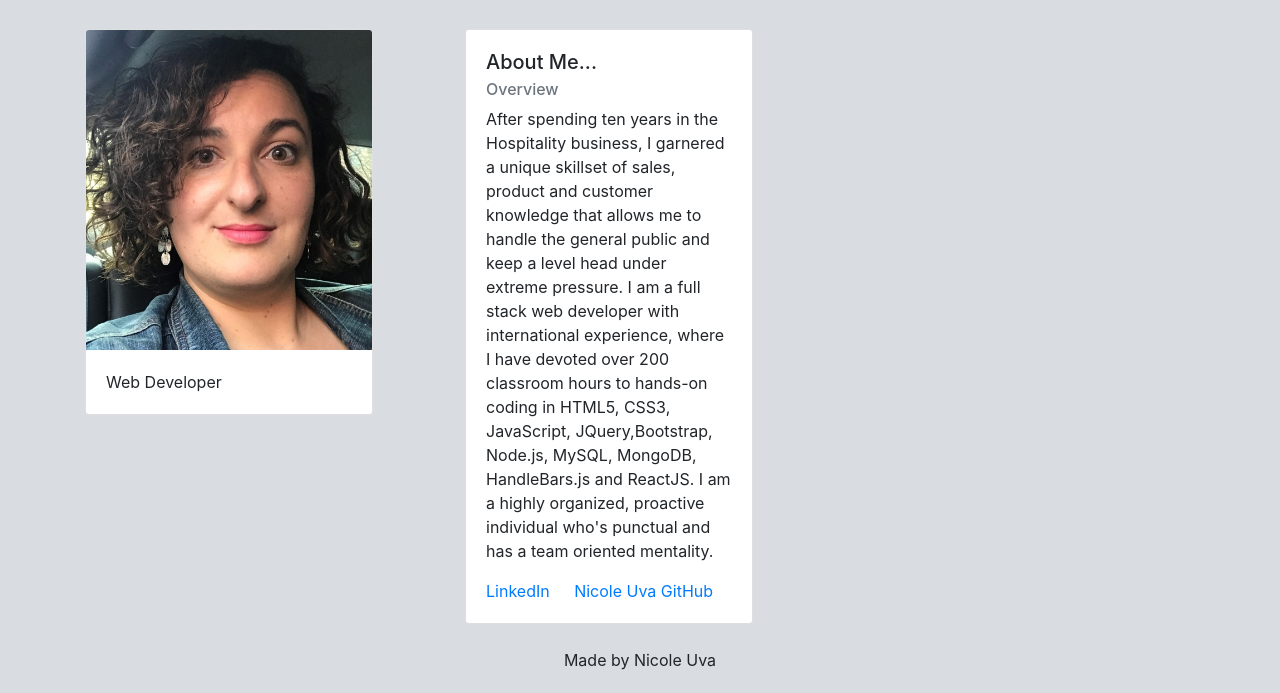
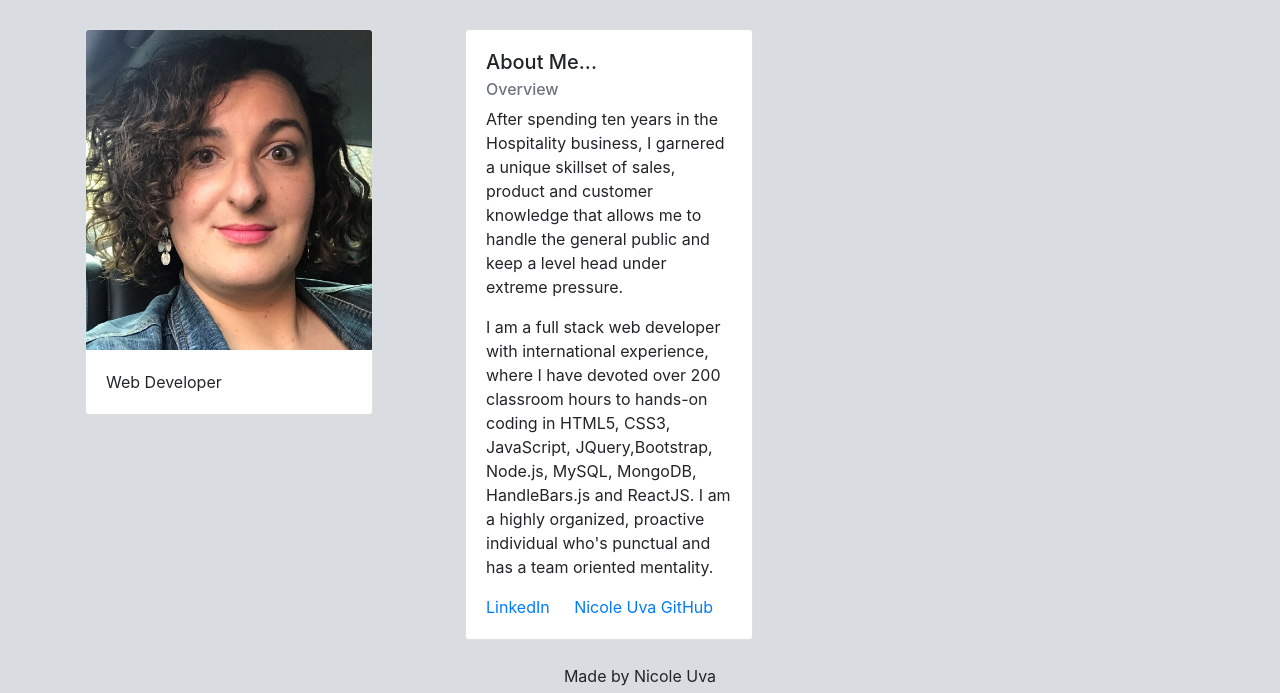
Before and after one commit to nicouva/nicouva.github.io, a plain HTML site: page public/index.html in a window 1280 px wide. Shown: the part 107-800 px from the top of the page. Drawn offline with nearby package versions, Linux system fonts and the light colour scheme; files whose address does not match are found by name.

Commit message:
paragraph

```diff
--- a/public/index.html
+++ b/public/index.html
@@ -81,7 +81,13 @@
             <h5 class="card-title">About Me...</h5>
             <h6 class="card-subtitle mb-2 text-muted">Overview</h6>
             <p class="card-text"> After spending ten years in the Hospitality business, I garnered a unique skillset of
-              sales, product and customer knowledge that allows me to handle the general public and keep a level head under extreme pressure. I am a full stack web developer with international experience, where I have devoted over 200 classroom hours to hands-on coding in HTML5, CSS3, JavaScript, JQuery,Bootstrap, Node.js, MySQL, MongoDB, HandleBars.js and ReactJS. I am a highly organized, proactive individual who's punctual and has a team oriented mentality.
+              sales, product and customer knowledge that allows me to handle the general public and keep a level head under extreme pressure. </p>
+              <p>
+                I am a full stack web developer with international experience, where I have devoted over 200 classroom hours to hands-on
+                coding in HTML5, CSS3, JavaScript, JQuery,Bootstrap, Node.js, MySQL, MongoDB, HandleBars.js and ReactJS. I am a highly
+                organized, proactive individual who's punctual and has a team oriented mentality.
+              </p>
+
             </p>
             <a href="https://www.linkedin.com/in/nicole-uva4/" class="card-link">LinkedIn</a>
             <a href="https://github.com/nicouva" class="card-link">Nicole Uva GitHub</a>
```
